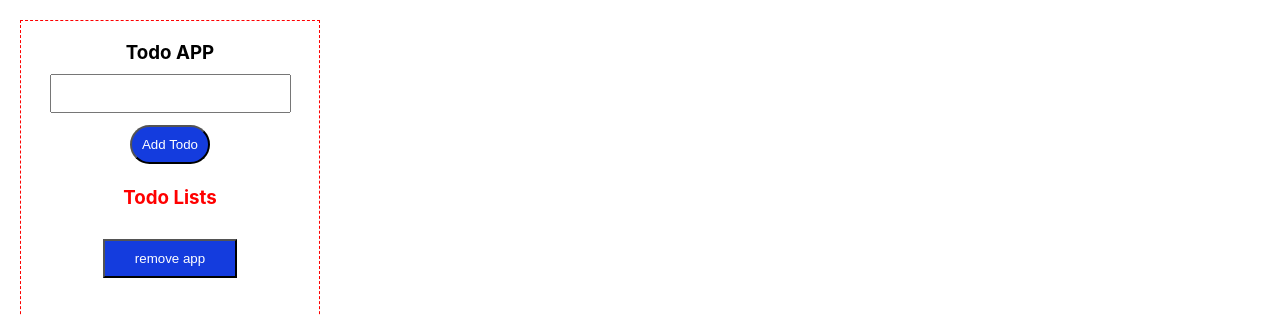
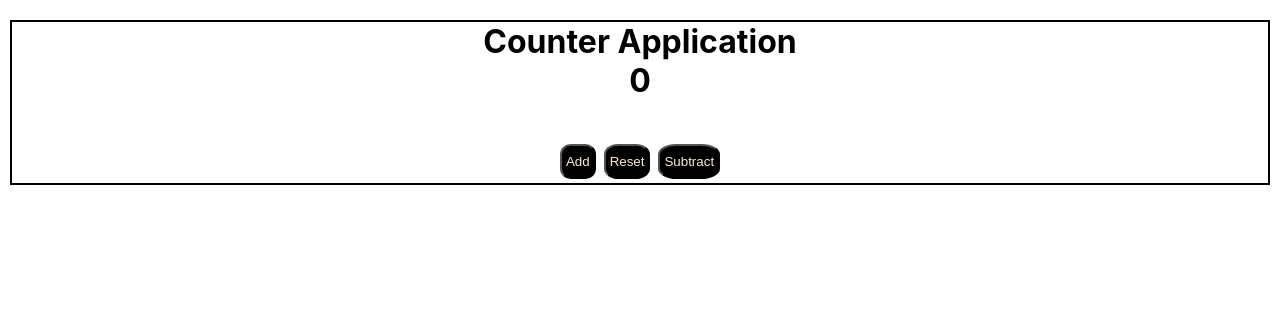
Before and after one commit to BishalChansi5/first_project, a React (Create React App) app: page / in a window 1280 px wide. Shown: the top 316 px of the page. Built offline with nearby package versions, Linux system fonts and the light colour scheme.

Commit message:
My project

```diff
--- a/src/App.js
+++ b/src/App.js
@@ -1,15 +1,17 @@
 
 import './App.css';
+import Counter from './components/Counter';
 // import Todo from './components/Todo';
-import Web from './components/Web';
+//import Web from './components/Web';
 
 function App() {
   return (
     <div className="App">
 
       {/* <Hello place="Bishal"/> */}
-      <Web/>
+      {/* <Web/> */}
       {/* <Todo name={"Bishal"} a={"hi"}/> */}
+      <Counter/>
     </div>
   );
 }
--- /dev/null
+++ b/src/components/Counter.css
@@ -0,0 +1,14 @@
+.container{
+    border: 2px solid black;
+    text-align: center;
+    margin: 20px 10px;
+}
+.add,.subtract,.reset{
+    cursor: pointer;
+    color: antiquewhite;
+    background-color:black;
+    padding: 8px 4px;
+    margin: 4px;
+    border-radius: 30%;
+    box-sizing: border-box;
+}
--- /dev/null
+++ b/src/components/Counter.jsx
@@ -0,0 +1,39 @@
+import React from 'react'
+import { useState } from 'react'
+import './Counter.css'
+
+const Counter = () => {
+    const[count,setCount]=useState(0);
+    const[message,setMessage]=useState('');
+    function increase(){
+      setCount(count+1);
+    }
+    function decrease(){
+     if(count===0){
+        setMessage("Count cannot be negative");
+        setCount(0);
+     }
+     else{
+        setCount(count-1);
+     }
+    }
+    function reset(){
+        setCount(0);
+    }
+  return (
+    <div className='container'>
+        <h1>Counter Application</h1>
+        <h1>{count}</h1><br></br><br></br>
+
+    <button className='add' onClick={increase}>Add</button>
+    <button className='reset' onClick={reset}>Reset</button>
+    <button className='subtract' onClick={decrease}>Subtract</button>
+
+
+    <h1 >{message}</h1>
+
+    </div>
+  )
+}
+
+export default Counter
--- a/src/components/Web.css
+++ b/src/components/Web.css
@@ -6,7 +6,7 @@
     border-style: dashed;
     height: 500px;
     width: 300px;
-    box-sizing: border-box;
+    /* box-sizing: border-box; */
 
 }
 
--- a/src/components/Web.jsx
+++ b/src/components/Web.jsx
@@ -1,4 +1,6 @@
 import React, { useEffect, useState } from 'react'
+
+
 import './Web.css'
 const Web = () => {
   const [inputData,setInputData]=useState(' ')
```
